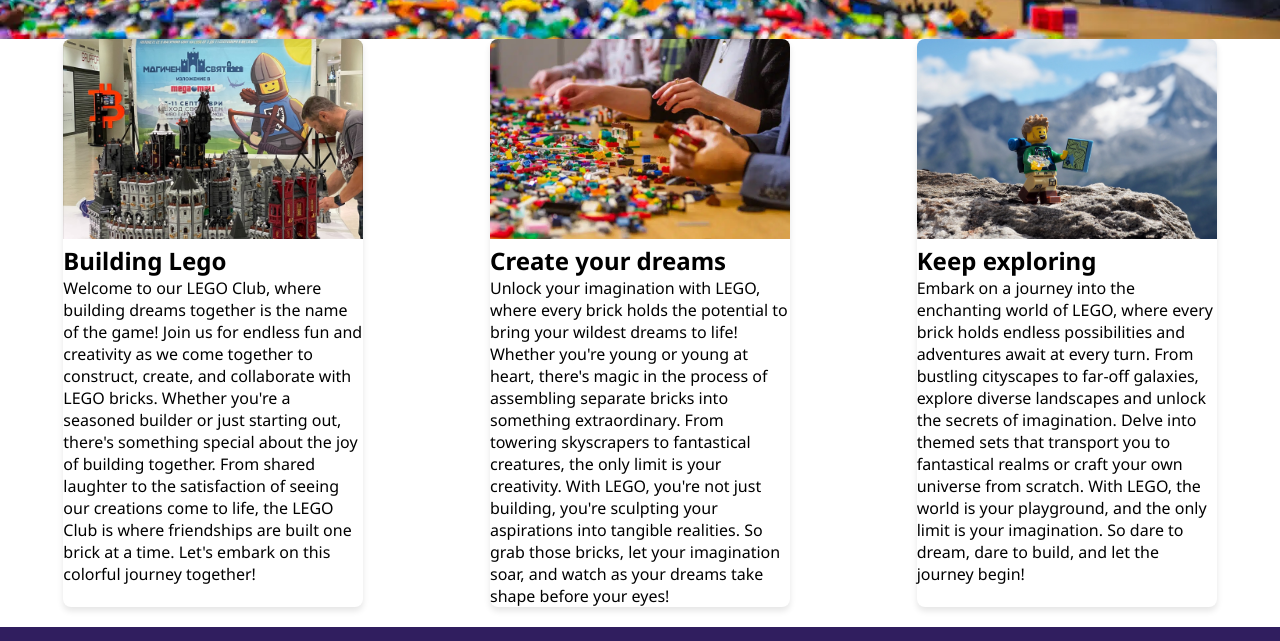
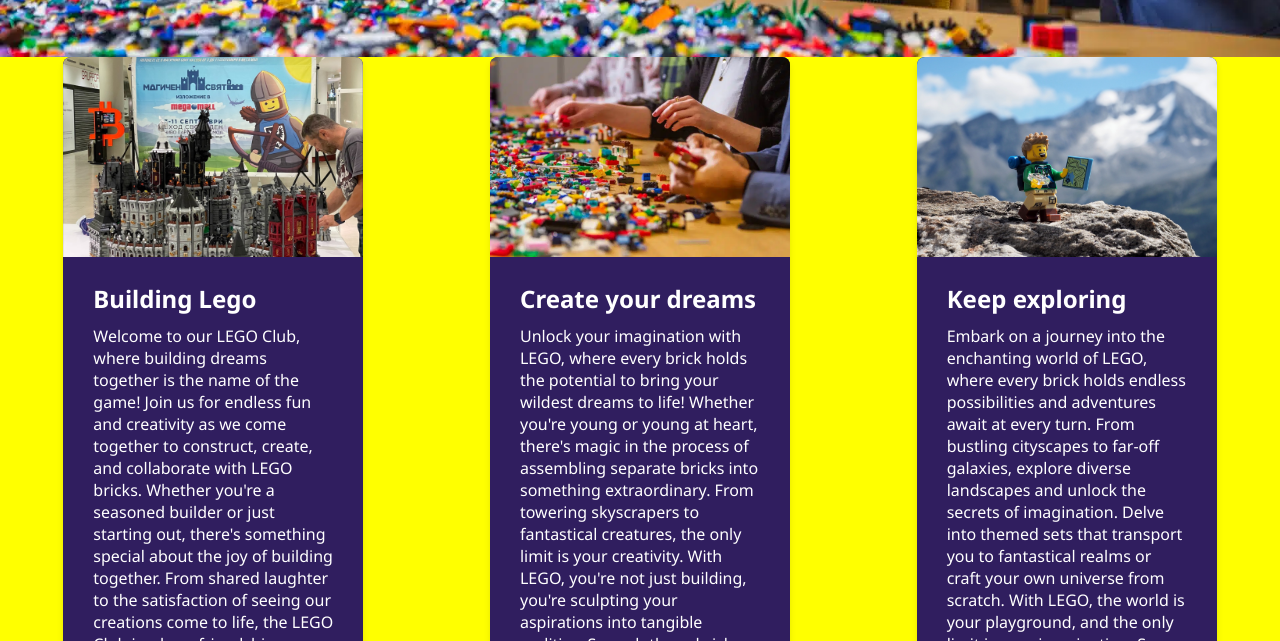
Before and after one commit to Tbergius/Lego-Sofia, a plain HTML site: page index.html in a window 1280 px wide. Shown: the part 605-1246 px from the top of the page. Drawn offline with Linux system fonts and the light colour scheme.

Commit message:
Made cards responsive, added image and color, added text, fixed errors like seelcting a wrong class, color not working due to specificity

```diff
--- a/assets/css/style.css
+++ b/assets/css/style.css
@@ -10,20 +10,14 @@
 
 /* General styles */
 body {
+    background-color: yellow;
     min-height: 100vh;
     display: flex;
     flex-direction: column;
     /* Generic project styles */
-    color: black;
     font-family: 'Noto Sans', sans-serif;
 }
 
-h1, h2, h3, {
-    font-family: 'Noto Sans', sans-serif;
-    text-transform: uppercase;
-    letter-spacing: 2px;
-    color: black;
-}
 /* Header */
 header {
     background-color: yellow;
@@ -44,6 +38,10 @@
 
 header div {
     flex: 1; /* Empty flex item to push h1 to the center */
+}
+
+h1 {
+    margin: 10px;
 }
 
 #menu {
@@ -88,10 +86,10 @@
 
 /* Main */
 main {
-    background-color: white;
+    background-color: rgba(255, 255, 0, 0.5);
     /* Make main element take up any surplus space to push footer down */
     flex: 1 0 auto;
-    margin-top: 44px;
+    margin-top: 40px;
 }
 
 /* Hero section */
@@ -123,13 +121,15 @@
     flex-wrap: wrap;
     justify-content: space-around;
 }
+
 .card {
     width: 100%;
     max-width: 300px;
-    background-color: #fff;
     border-radius: 8px;
     box-shadow: 0 4px 6px rgba(0, 0, 0, 0.1);
     margin-bottom: 20px;
+    background-color: #301e5f;
+    color: white;
 }
 
 .card img {
@@ -140,13 +140,20 @@
     border-top-right-radius: 8px;
 }
 
-.card-content {
-    padding: 20px;
+.card .card-content {
+    padding: 20px 30px;
 }
 
-.card-content h2 {
+.card .card-content h2,
+.card .card-content p {
     margin-bottom: 10px;
-    font-size: 1.5rem;
+    color: white; /* Text color */
+}
+
+/* Footer */
+footer {
+    background-color: #301e5f;
+    padding: 20px 0;
 }
 
 /* Footer */
--- a/index.html
+++ b/index.html
@@ -37,6 +37,7 @@
 
     <!-- Main content-->
     <main>
+        background
         <section id="hero">
             <div id="cover-text">
                 <h2>Lego Club Sofia</h2>
@@ -47,21 +48,27 @@
         <!-- 3 cards -->
         <div class="card">
             <img src="assets/images/card-building.jpg" alt="Card 1">
+            <div class="card-content">
             <h2>Building Lego</h2>
             <p>Welcome to our LEGO Club, where building dreams together is the name of the game! Join us for endless fun and creativity as we come together to construct, create, and collaborate with LEGO bricks. Whether you're a seasoned builder or just starting out, there's something special about the joy of building together. From shared laughter to the satisfaction of seeing our creations come to life, the LEGO Club is where friendships are built one brick at a time. Let's embark on this colorful journey together!
             </p>
         </div>
+        </div>
         <div class="card">
             <img src="assets/images/card-create.webp" alt="Card 2">
+            <div class="card-content">
             <h2>Create your dreams</h2>
             <p>Unlock your imagination with LEGO, where every brick holds the potential to bring your wildest dreams to life! Whether you're young or young at heart, there's magic in the process of assembling separate bricks into something extraordinary. From towering skyscrapers to fantastical creatures, the only limit is your creativity. With LEGO, you're not just building, you're sculpting your aspirations into tangible realities. So grab those bricks, let your imagination soar, and watch as your dreams take shape before your eyes!</p>
         </div>
+    </div>
         <div class="card">
             <img src="assets/images/card-explore.jpg" alt="Card 3">
+            <div class="card-content">
             <h2>Keep exploring</h2>
             <p>Embark on a journey into the enchanting world of LEGO, where every brick holds endless possibilities and adventures await at every turn. From bustling cityscapes to far-off galaxies, explore diverse landscapes and unlock the secrets of imagination. Delve into themed sets that transport you to fantastical realms or craft your own universe from scratch. With LEGO, the world is your playground, and the only limit is your imagination. So dare to dream, dare to build, and let the journey begin!
             </p>
         </div>
+    </div>
 
     </main>
 
```
